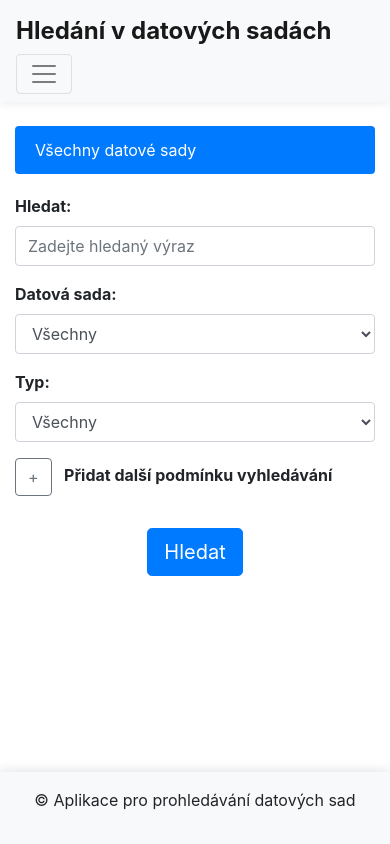
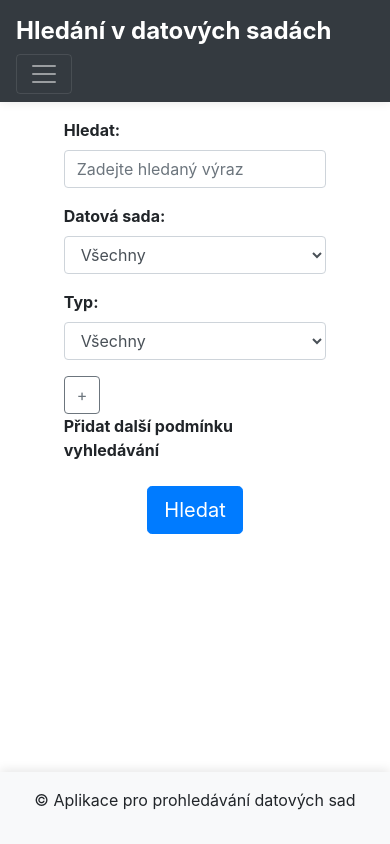
Before and after one commit to ScrufMan/nervana-pipeline, a Flask app: page /search in a window 390 px wide. Run offline with Flask 2, Linux system fonts and the light colour scheme; data that the repository does not hold is empty; some libraries are stand-ins or nearby versions.

Commit message:
feat: responsive update

```diff
--- a/backend/static/main.css
+++ b/backend/static/main.css
@@ -1,5 +1,5 @@
-body {
-    min-height: 100vh;
+.container {
+    max-width: 75vw;
 }
 
 /* Tmavý režim */
@@ -23,23 +23,17 @@ header {
     box-shadow: 0 0 10px rgba(0, 0, 0, 0.1);
 }
 
-header .navbar-brand {
-    font-size: 24px;
+.navbar-brand {
+    font-size: 1.5rem;
     font-weight: bold;
 }
 
 /* Formulář pro vyhledávání */
-form {
-    margin-top: 20px;
-}
 
 form label {
     font-weight: bold;
 }
 
-form .form-control {
-    height: 40px;
-}
 
 /* Seznam výsledků vyhledávání */
 .list-group-item {
--- a/backend/static/script.js
+++ b/backend/static/script.js
@@ -40,7 +40,7 @@ function loadResults(formData, url) {
 
 function addSearchCondition() {
     const inputGroup = document.createElement("div");
-    inputGroup.classList.add("input-group", "mt-2");
+    inputGroup.classList.add("input-group", "col-md-12", "mb-3");
 
     const prependDiv = document.createElement("div");
     prependDiv.classList.add("input-group-prepend");
--- a/backend/templates/layout.html
+++ b/backend/templates/layout.html
@@ -10,7 +10,7 @@
 <body class="d-flex flex-column min-vh-100">
 <!-- Hlavička stránky -->
 <header>
-    <nav class="navbar navbar-expand-lg navbar-light bg-light">
+    <nav class="navbar navbar-expand-lg navbar-dark bg-dark">
         <a class="navbar-brand" href="{{ url_for("search") }}">Hledání v datových sadách</a>
         <button class="navbar-toggler" type="button" data-toggle="collapse" data-target="#navbarNav"
                 aria-controls="navbarNav" aria-expanded="false" aria-label="Toggle navigation">
@@ -21,7 +21,7 @@
                 <li class="nav-item active">
                     <a class="nav-link" href="{{ url_for("search") }}">Vyhledávač</a>
                 </li>
-                <li class="nav-item active">
+                <li class="">
                     <a class="nav-link" href="#">E-mail</a>
                 </li>
                 <li class="nav-item">
--- a/backend/templates/search-results.html
+++ b/backend/templates/search-results.html
@@ -11,12 +11,12 @@
 
             <li class="list-group-item mb-2">
                 <div class="row">
-                    <div class="col-md-10">
+                    <div class="col-lg-10 col-md-8">
                         <h5><a href="#">{{ entity.filename }}</a></h5>
                         <p style="letter-spacing: 1px;">{{ entity.context|safe }}</p>
                         <small class="text-muted">{{ entity.dataset }}</small>
                     </div>
-                    <div class="col-md-2">
+                    <div class="col-lg-2 col-md-4 d-flex align-items-md-center">
                         <div><a
                                 href="{{ url_for("show_file", dataset=entity.dataset, file_id=entity.file_id) }}"
                                 target="_blank"
--- a/backend/templates/search.html
+++ b/backend/templates/search.html
@@ -1,17 +1,8 @@
 {% extends "layout.html" %}
 {% block content %}
-    <div class="row mb-4">
-        <div class="col-md-2 mt-4">
-            <!-- Levé menu -->
-            <ul class="list-group">
-                <li class="list-group-item active">Všechny datové sady</li>
-                {% for dataset in datasets %}
-                    <li class="list-group-item list-group-item-action list-group-item-light">{{ dataset }}</li>
-                {% endfor %}
+    <div class="row justify-content-center mb-4 mt-3">
 
-            </ul>
-        </div>
-        <div class="col-md-9">
+        <div class="col-md-10">
             <!-- Formulář pro vyhledávání -->
             <form method="post" action="" id="search-form">
                 {{ form.hidden_tag() }}
@@ -29,16 +20,12 @@
                         {{ form.entity_type(class="form-control") }}
                     </div>
                 </div>
-                <div class="form-row">
-                    <div class="form-group col-md-8">
+                <div class="form-row" id="additional-search-conditions">
+                    <div class="form-group col-md-12">
                         <button class="btn btn-outline-secondary mr-2" type="button"
                                 onclick="addSearchCondition()">+
                         </button>
                         <label>Přidat další podmínku vyhledávání</label>
-                    </div>
-                </div>
-                <div class="form-row" id="additional-search-conditions">
-                    <div class="form-group col-md-12">
                     </div>
                 </div>
                 {{ form.submit(class="btn btn-primary btn-lg mx-auto mb-3 d-block") }}
```
